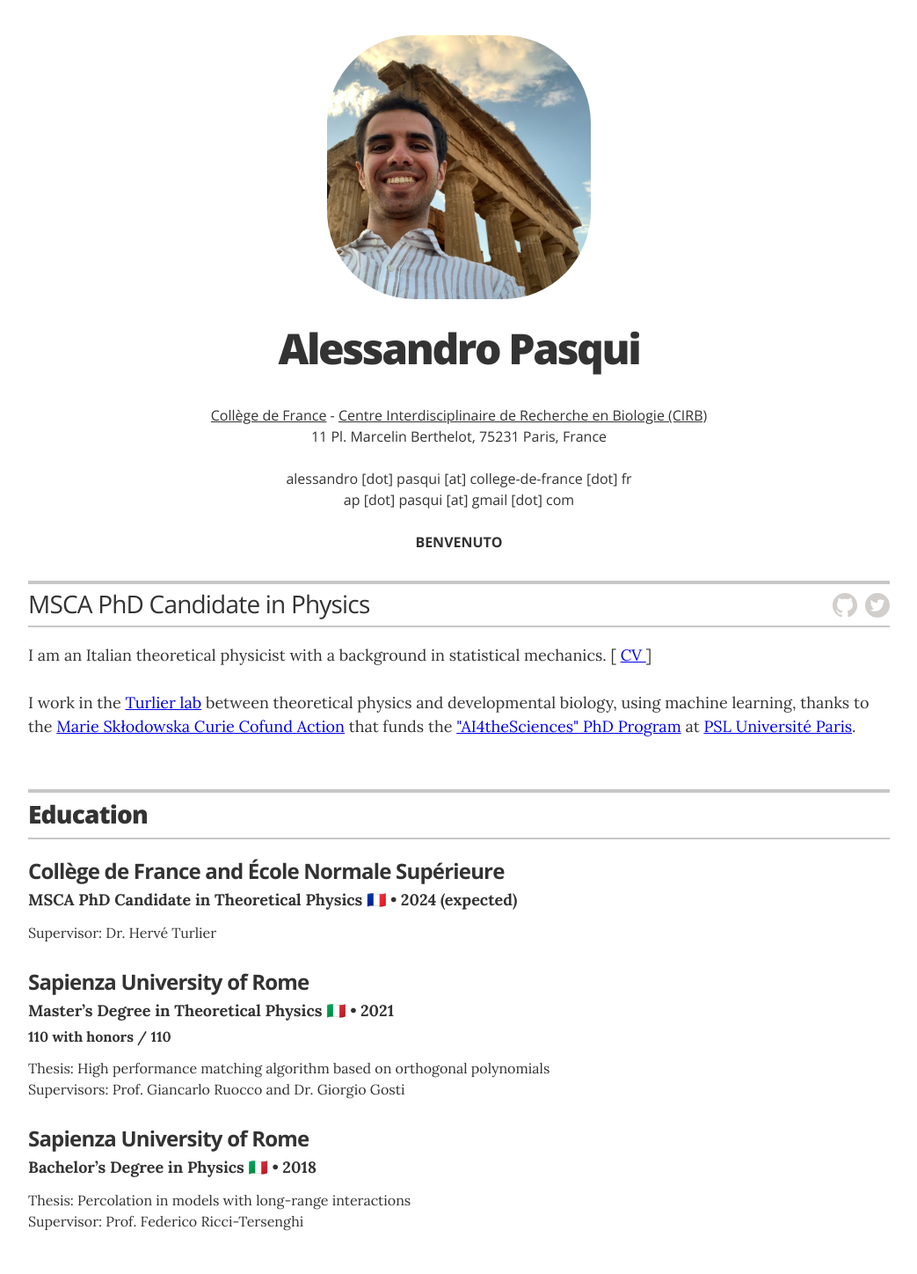
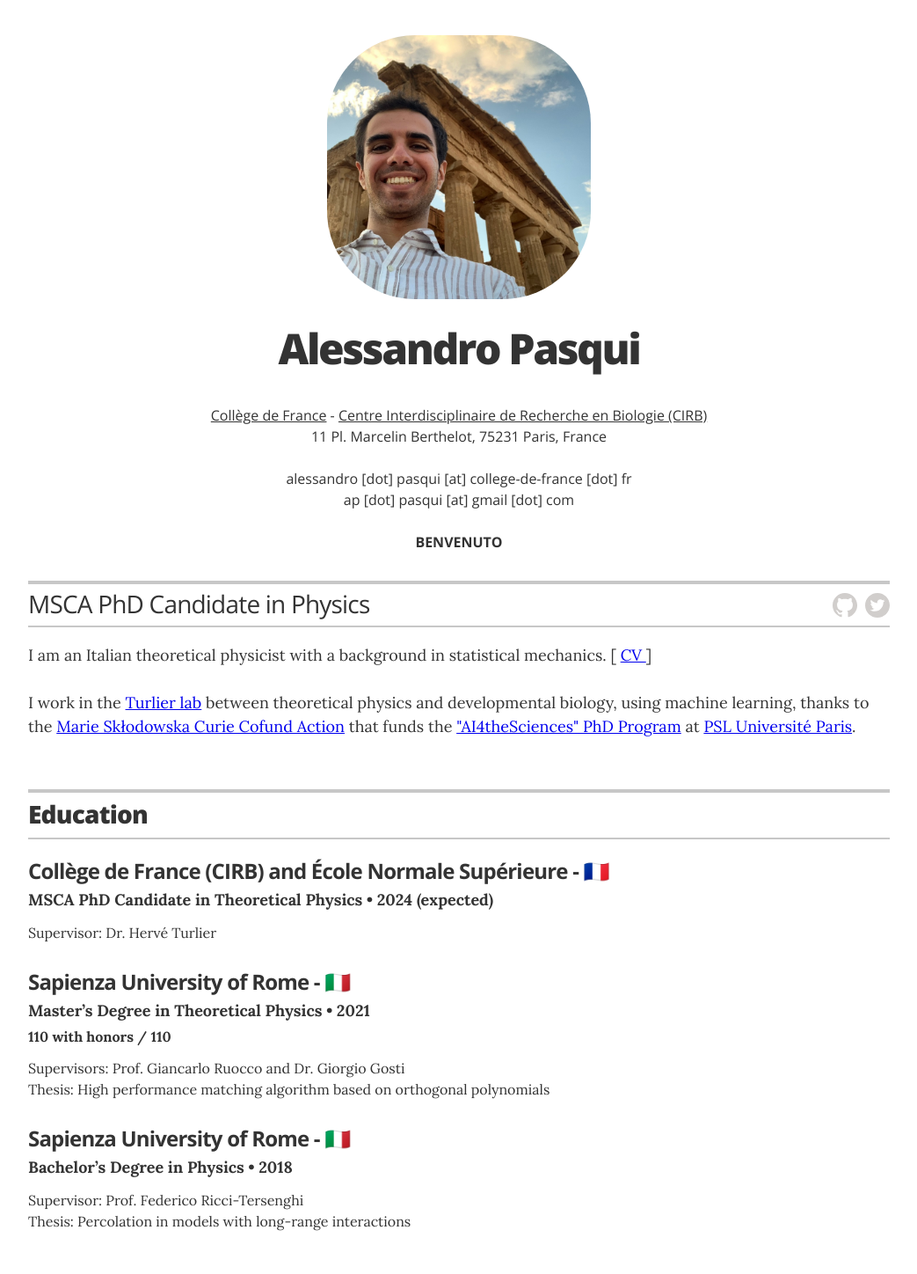
Before and after one commit to apasqui/apasqui.github.io, a Jekyll site: the page built from index.html, in a window 1280 px wide. Shown: the whole page at 88% size, without its empty margins (118-1161 px from the left). Built offline with Jekyll 4.4.1, drawn with Linux system fonts in a browser that asks for light colours.

Commit message:
Add files via upload

```diff
--- a/_data/education.yml
+++ b/_data/education.yml
@@ -1,20 +1,20 @@
 # Degree
 
-- degree: MSCA PhD Candidate in Theoretical Physics 🇫🇷
-  uni: Collège de France and École Normale Supérieure
+- degree: MSCA PhD Candidate in Theoretical Physics
+  uni: Collège de France (CIRB) and École Normale Supérieure - 🇫🇷
   year: 2024 (expected)
   summary: >
     Supervisor: Dr. Hervé Turlier
 
-- degree: Master’s Degree in Theoretical Physics 🇮🇹
-  uni: Sapienza University of Rome
+- degree: Master’s Degree in Theoretical Physics
+  uni: Sapienza University of Rome - 🇮🇹
   year: 2021
   award: 110 with honors / 110
   summary: >
-    Thesis: High performance matching algorithm based on orthogonal polynomials <br> Supervisors: Prof. Giancarlo Ruocco and Dr. Giorgio Gosti
+    Supervisors: Prof. Giancarlo Ruocco and Dr. Giorgio Gosti <br> Thesis: High performance matching algorithm based on orthogonal polynomials
 
-- degree: Bachelor’s Degree in Physics 🇮🇹
-  uni: Sapienza University of Rome
+- degree: Bachelor’s Degree in Physics
+  uni: Sapienza University of Rome - 🇮🇹
   year:  2018
   summary: >
-    Thesis: Percolation in models with long-range interactions <br> Supervisor: Prof. Federico Ricci-Tersenghi
+    Supervisor: Prof. Federico Ricci-Tersenghi <br> Thesis: Percolation in models with long-range interactions
```
